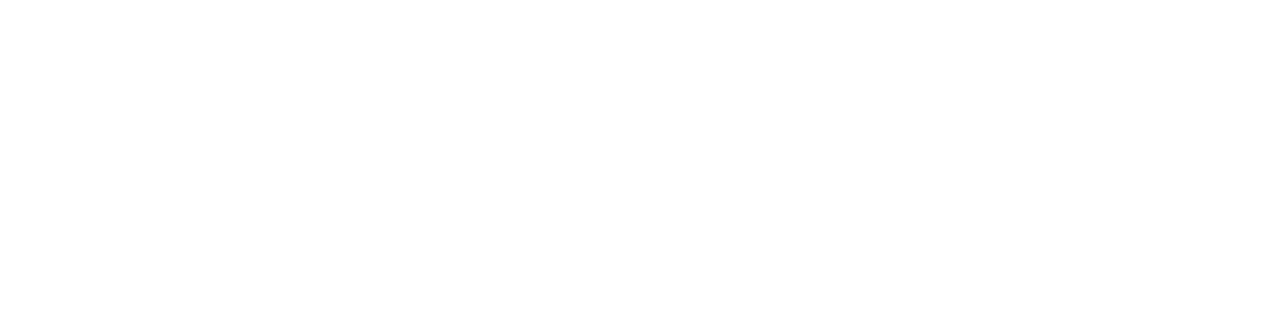
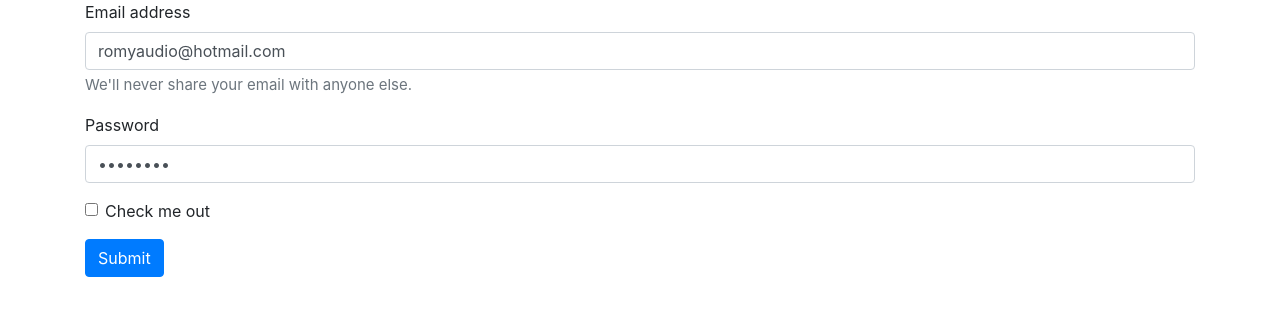
Before and after one commit to romyaudio/ticketssy-react, a React (Create React App) app: page /login in a window 1280 px wide. Shown: the top 316 px of the page. Built offline with nearby package versions, Linux system fonts and the light colour scheme.

Commit message:
building

```diff
--- a/src/components/App.js
+++ b/src/components/App.js
@@ -2,6 +2,7 @@
 import {BrowserRouter, Route, Switch} from 'react-router-dom'
 import	Home from '../pages/Home'
 import newAccount from '../pages/newAccount'
+import Login from '../pages/login'
 
 function App(){
 	return(
@@ -9,6 +10,7 @@
            <Switch>
              <Route exact path="/" component={Home}/>
              <Route exact path="/create" component={newAccount}/>
+             <Route exact path="/login" component={Login}/>
            </Switch>
         </BrowserRouter>
 		)
--- a/src/components/Confir-Email.js
+++ b/src/components/Confir-Email.js
@@ -7,7 +7,7 @@
 	<p className="lead">Dear: {form.name}, your account was successfully created.</p>
 	<hr className="my-4"/>
 	<p>It uses utility classes for typography and spacing to space content out within the larger container.</p>
-	<a className="btn btn-primary btn-lg" href="#" role="button">Login</a>
+	<a className="btn btn-primary btn-lg" href="login" role="button">Login</a>
 	</div>
 	)
 	export default ConfirEmail
--- a/src/components/btn-NewAccount.js
+++ b/src/components/Home.js
@@ -1,13 +1,15 @@
 import React from 'react'
 import {Link} from 'react-router-dom'
 
-const CreateNewAccount = () => (
+const Home = () => (
 	<div>
 		<div>
 			<h1>Home</h1>
 		</div>
 		<Link to="create">Create an Account</Link>
+		<br/>
+		<Link to="login">Login</Link>
 
 	</div>
 )
-export default CreateNewAccount
+export default Home
--- /dev/null
+++ b/src/components/form-Login.js
@@ -0,0 +1,31 @@
+import React from 'react'
+
+const FormLogin = ({form,onChange,onSubmit}) => (
+	<div className="container">
+	<form onSubmit={onSubmit}>
+	<div className="form-group">
+	<label>Email address</label>
+	<input type="email"
+	className="form-control"
+	name="email"
+	onChange={onChange}
+	value={form.email}/>
+	<small id="emailHelp" className="form-text text-muted">We'll never share your email with anyone else.</small>
+	</div>
+	<div className="form-group">
+	<label>Password</label>
+	<input type="password"
+	className="form-control"
+	name="password"
+	onChange={onChange}
+	value={form.password}/>
+	</div>
+	<div className="form-group form-check">
+	<input type="checkbox" className="form-check-input" id="exampleCheck1"/>
+	<label className="form-check-label">Check me out</label>
+	</div>
+	<button type="submit" className="btn btn-primary">Submit</button>
+	</form>
+	</div>
+	)
+export default FormLogin
--- a/src/pages/Home.js
+++ b/src/pages/Home.js
@@ -1,5 +1,5 @@
 import React from 'react'
-import HOME from '../components/btn-NewAccount'
+import HOME from '../components/Home'
 
 class Home extends React.Component{
     render(){
--- /dev/null
+++ b/src/pages/Login.js
@@ -0,0 +1,35 @@
+import React from 'react'
+import FormLogin from '../components/form-Login'
+
+class Login extends React.Component{
+	state = {
+		form:{
+			email: 'romyaudio@hotmail.com',
+			password: "malone32"
+		},
+		error:null
+	}
+	hendleChange = e =>{
+     this.setState({
+     	form: {
+     	...this.state.form,
+        [e.target.name]: e.target.value
+       }
+     })
+	}
+	hendleSubmit = e =>{
+     e.preventDefault()
+
+	}
+	render(){
+		const {form} = this.state
+		return(
+			<FormLogin
+			form={form}
+			onChange={this.hendleChange}
+            onSubmit={this.hendleSubmit}
+			/>
+			)
+	}
+}
+export default Login
--- a/src/pages/newAccount.js
+++ b/src/pages/newAccount.js
@@ -47,12 +47,12 @@
 
     		let res = await fetch('http://localhost:8000/api/create',config)
             let json = await res.json()
-            if (res.status == 422) {
+            if (res.status === 422) {
                 this.setState({
                  json:json.errors,
                 isLoaded:false
              })
-            }else if(res.status == 201){
+            }else if(res.status === 201){
                 this.setState({
                     json:[],
                     isLoaded:false,
```
